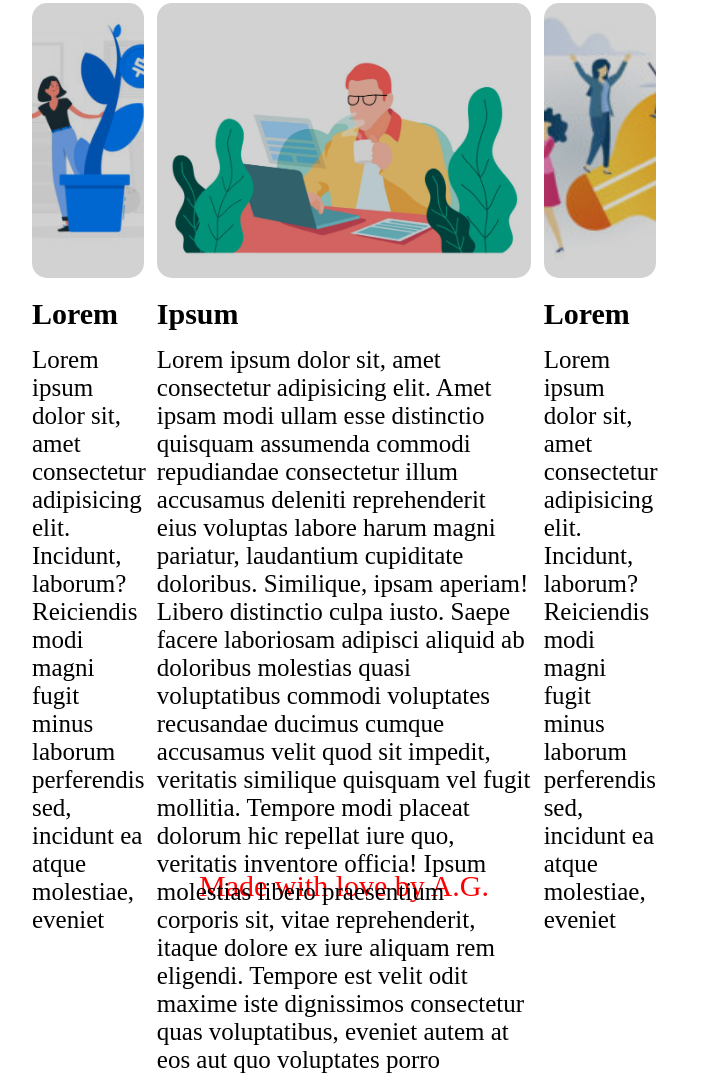
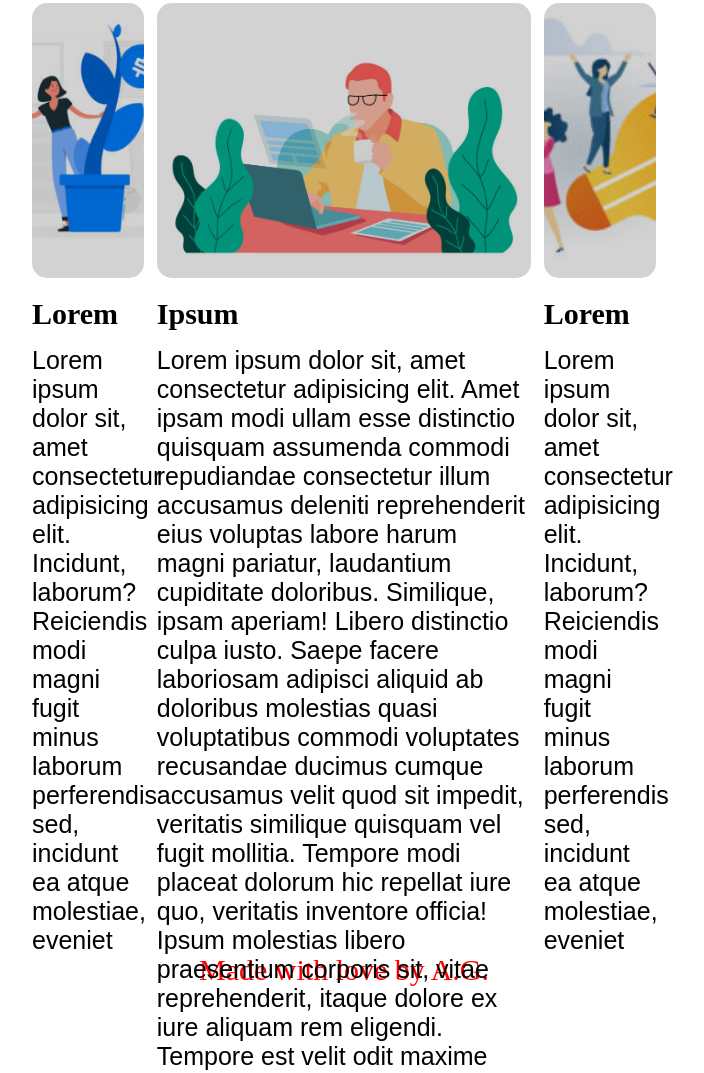
Before and after one commit to ariannagreco3393/htmlcss-wp, a plain HTML site: page index.html in a window 1280 px wide. Shown: the part 1163-2236 px from the top of the page, without its empty margins (296-1000 px from the left). Drawn offline with Linux system fonts and the light colour scheme.

Commit message:
add font family

```diff
--- a/css/style.css
+++ b/css/style.css
@@ -20,6 +20,7 @@ main {
 
 p {
     font-size: 25px;
+    font-family: Arial, Helvetica, sans-serif;
 }
 
 h2 {
@@ -178,7 +179,9 @@ h3 {
 
 .site_footer {
     height: 100px;
+    width: auto;
     text-align: center;
     font-size: 30px;
     color: red;
+    margin-top: 100px;
 }
```
